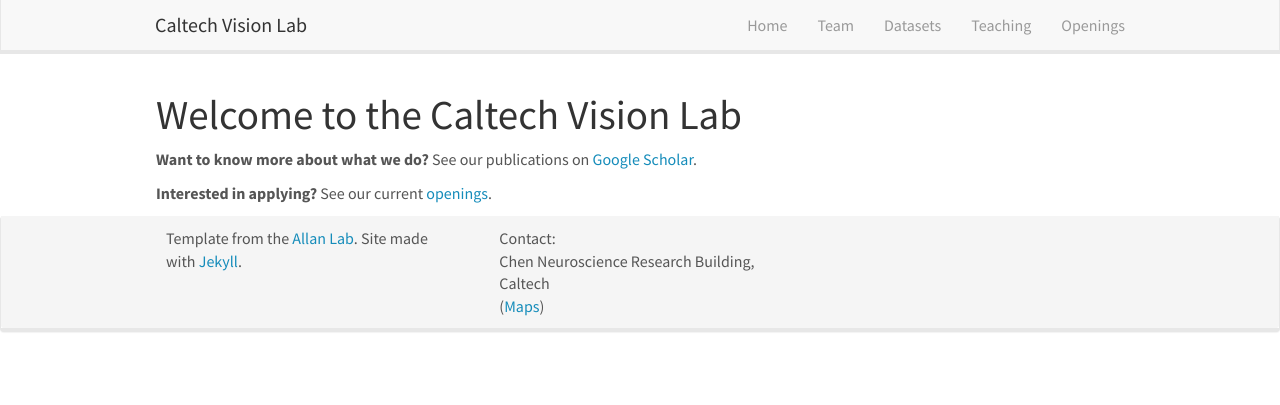
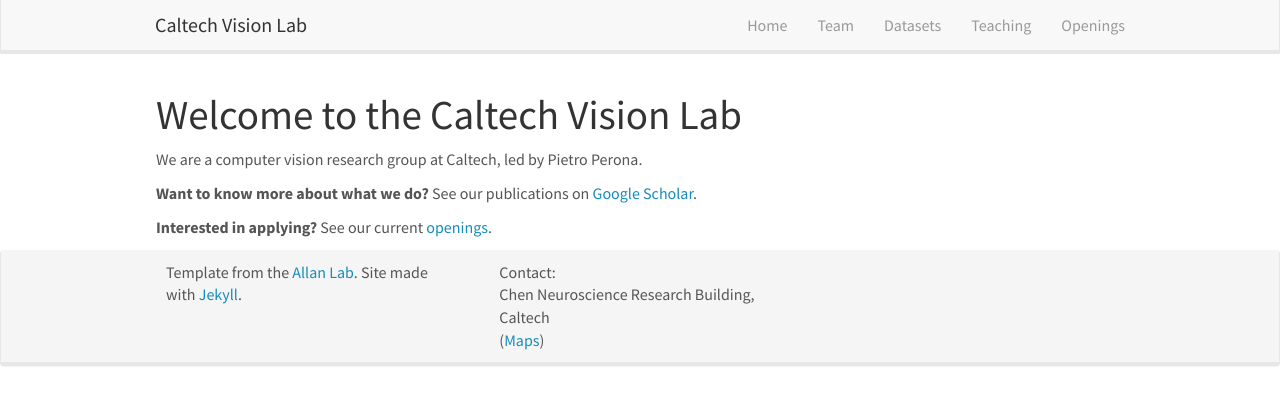
Before and after one commit to caltechvisionlab/caltechvisionlab.github.io, a Jekyll site: the page built from _pages/home.md, in a window 1280 px wide. Shown: the top 405 px of the page. Built offline with Jekyll 4.4.1, drawn with Linux system fonts in a browser that asks for light colours; nearby versions of some CDN libraries.

Commit message:
Update home.md

```diff
--- a/_pages/home.md
+++ b/_pages/home.md
@@ -6,6 +6,8 @@
 permalink: /
 ---
 
+We are a computer vision research group at Caltech, led by Pietro Perona.
+
 **Want to know more about what we do?** See our publications on [Google Scholar](https://scholar.google.com/citations?hl=en&user=j29kMCwAAAAJ&view_op=list_works&alert_preview_top_rm=2&sortby=pubdate).
 
 **Interested in applying?** See our current [openings](/openings/).
```
